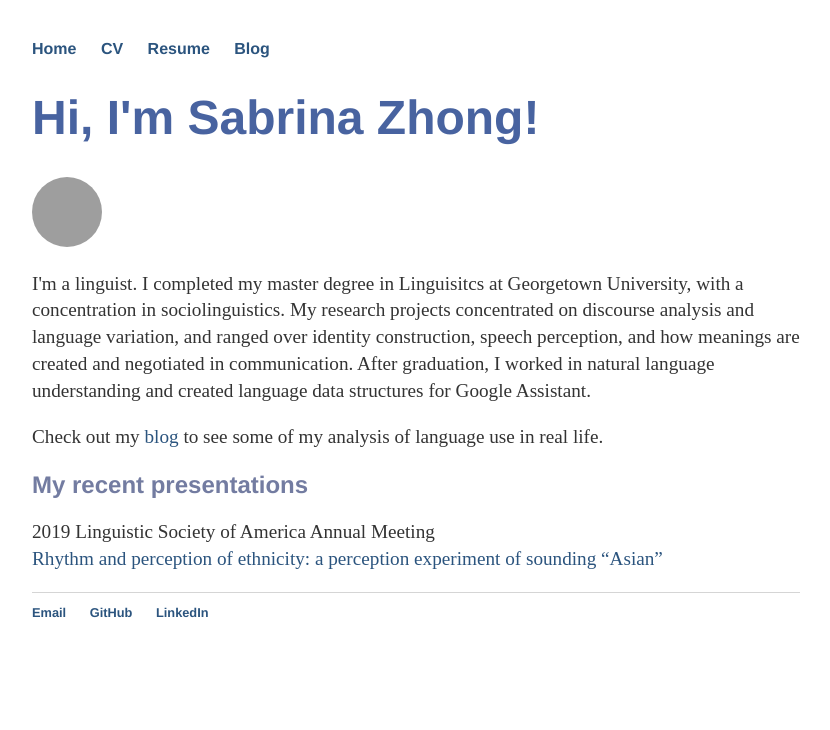
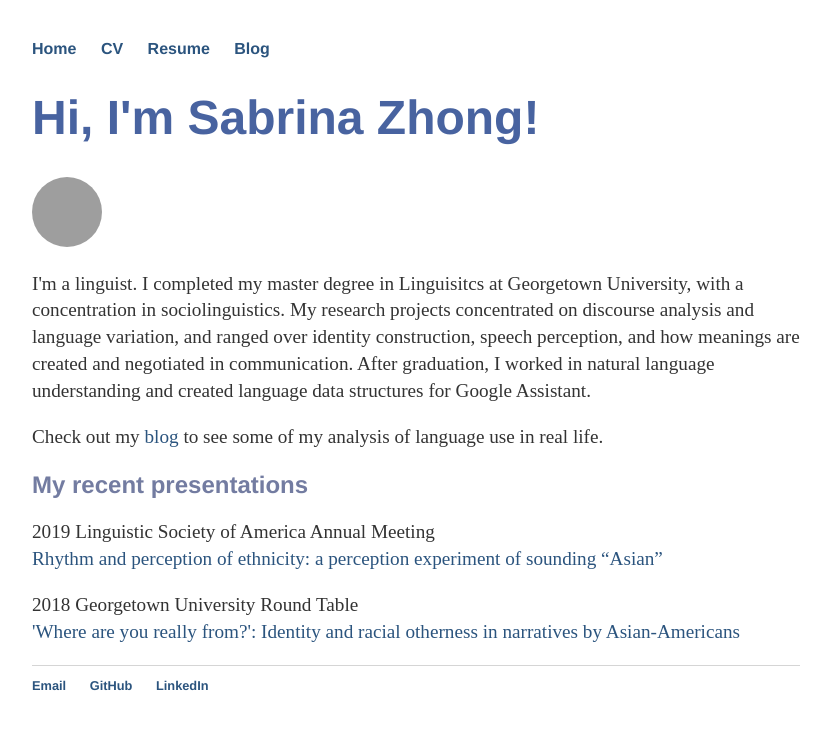
Before and after one commit to sabrinazhong/sabrinazhong.github.io, a Jekyll site: the page built from index.html, in a window 1280 px wide. Shown: the top 730 px of the page, without its empty margins (224-1054 px from the left). Built offline with Jekyll 4.4.1, drawn with Linux system fonts in a browser that asks for light colours; grey boxes are pictures that could not be loaded.

Commit message:
Update index.html

```diff
--- a/index.html
+++ b/index.html
@@ -15,5 +15,9 @@ title: Sabrina Zhong, Personal Website
 
 	<h2>My recent presentations</h2>
 	<p>2019 Linguistic Society of America Annual Meeting<br>
-	<a href="/_presentations/2019-10-30-lsa.md"> Rhythm and perception of ethnicity: a perception experiment of sounding “Asian”</a>
+	<a href="/_presentations/2019-10-30-lsa.md"> Rhythm and perception of ethnicity: a perception experiment of sounding
+	“Asian”</a>
+	<p>2018 Georgetown University Round Table<br>
+	<a href="/_presentations/2019-10-29-gurt.md"> 'Where are you really from?': Identity and racial otherness in narratives by
+	Asian-Americans</a>
 </div><!-- /.blurb -->
```
